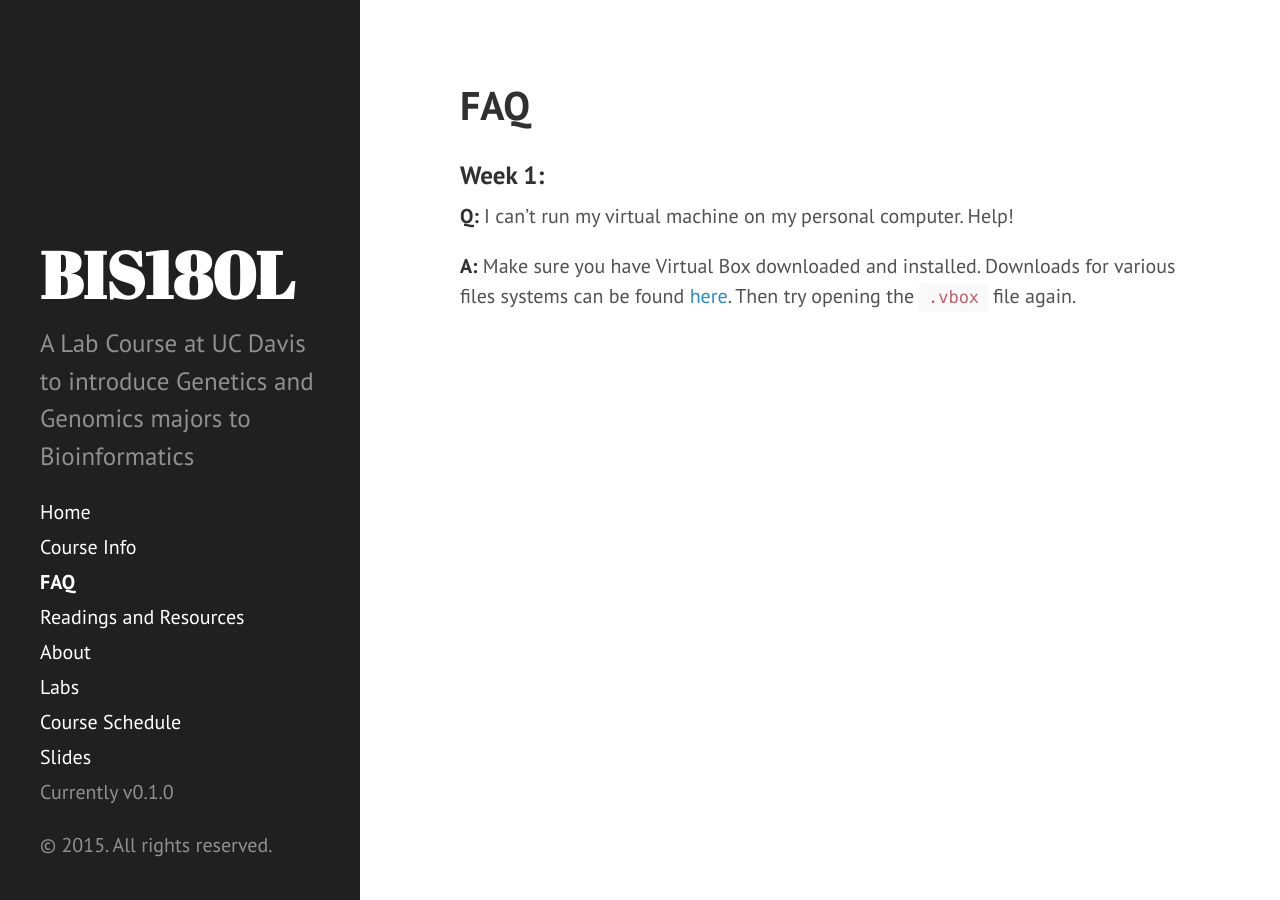
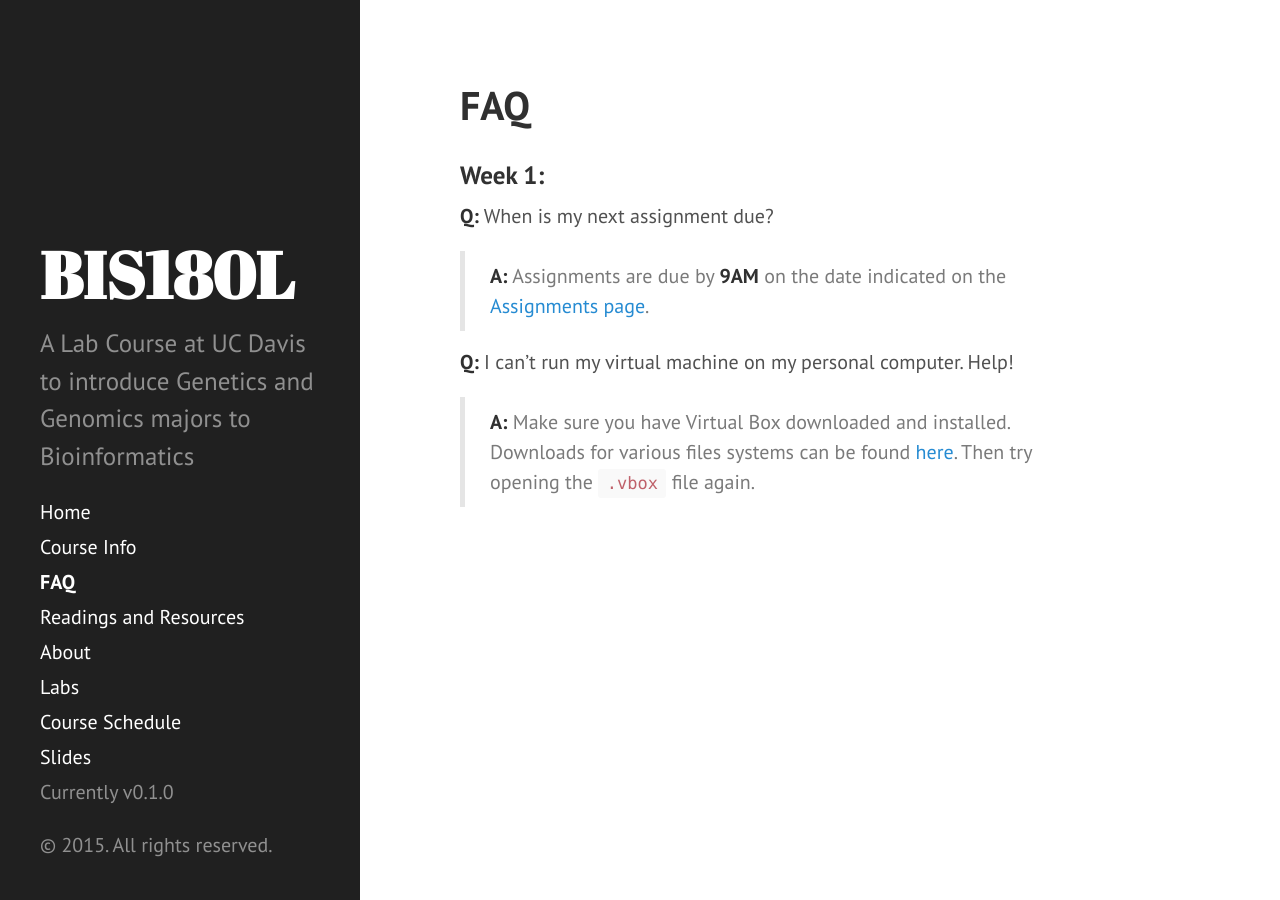
Before and after one commit to rjcmarkelz/BIS180L_web, a Jekyll site: the page built from FAQ.md, in a window 1280 px wide. Built offline with Jekyll 4.4.1, drawn with Linux system fonts in a browser that asks for light colours; Markdown is read by kramdown in place of the engine named in the settings.

Commit message:
Added FAQ about submission time

```diff
--- a/FAQ.md
+++ b/FAQ.md
@@ -5,6 +5,9 @@ title: FAQ
 
 ### Week 1:
 
+**Q:** When is my next assignment due?
+>**A:** Assignments are due by **9AM** on the date indicated on the [Assignments page](http://jnmaloof.github.io/BIS180L_web/assignments/).
+
+
 **Q:** I can't run my virtual machine on my personal computer. Help!
-
-**A:** Make sure you have Virtual Box downloaded and installed. Downloads for various files systems can be found [here](https://www.virtualbox.org/wiki/Downloads). Then try opening the `.vbox` file again.
+>**A:** Make sure you have Virtual Box downloaded and installed. Downloads for various files systems can be found [here](https://www.virtualbox.org/wiki/Downloads). Then try opening the `.vbox` file again.
```
